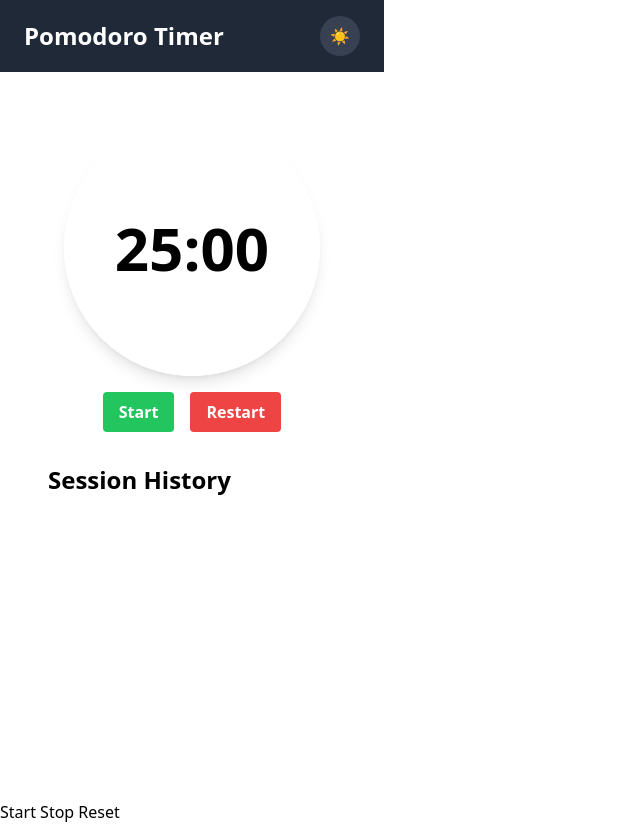
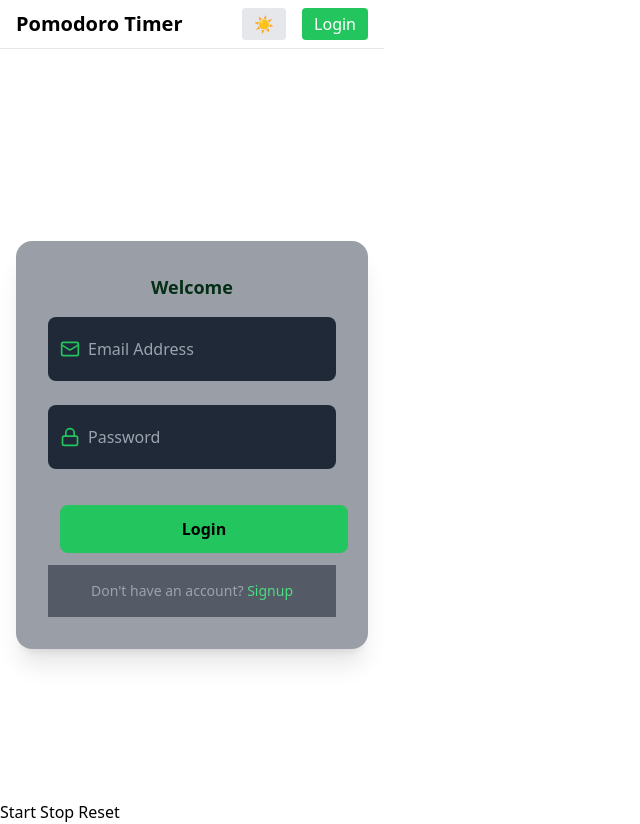
Before and after one commit to tinbit25/Pomodoro-Extension, a React (Vite) app in the folder promodoro-extention/: page / in a window 1280 px wide. Shown: the whole page, without its empty margins (0-640 px from the left). Built offline with nearby package versions, Linux system fonts and the light colour scheme.

Commit message:
pomodroro extension configur

```diff
--- a/promodoro-extention/package.json
+++ b/promodoro-extention/package.json
@@ -10,10 +10,13 @@
     "preview": "vite preview"
   },
   "dependencies": {
+    "framer-motion": "^11.15.0",
+    "lucide-react": "^0.469.0",
     "react": "^18.3.1",
     "react-dom": "^18.3.1",
     "react-icons": "^5.4.0",
-    "react-router-dom": "^7.1.0"
+    "react-router-dom": "^7.1.0",
+    "zustand": "^5.0.2"
   },
   "devDependencies": {
     "@eslint/js": "^9.15.0",
--- a/promodoro-extention/src/App.jsx
+++ b/promodoro-extention/src/App.jsx
@@ -1,21 +1,118 @@
-// src/App.js
 import React, { useState } from "react";
 import Header from "./components/Header";
 import Home from "./components/pages/Home";
 import States from "./components/pages/States";
+import { motion } from "framer-motion";
+import { Mail, Lock, Loader } from "lucide-react";
+import { Link } from 'react-router-dom';
+import Input from './components/Input';
 
 const App = () => {
   const [isDarkMode, setIsDarkMode] = useState(false);
   const [sessionData, setSessionData] = useState([]);
+  const [isLoggedIn, setIsLoggedIn] = useState(false);
+  const [isLoading, setIsLoading] = useState(false); // Added loading state
+  const [error, setError] = useState(""); // To store error messages, if any
 
   const toggleTheme = () => setIsDarkMode((prev) => !prev);
 
+  const handleLogin = async (email, password) => {
+    setIsLoading(true); // Set loading to true when login starts
+    setError(""); // Clear any previous errors
+
+    try {
+      // Simulate login logic (replace with actual API call or authentication logic)
+      const result = await fakeLogin(email, password); // Replace with your login function
+      if (result.success) {
+        setIsLoggedIn(true);
+        setSessionData(result.data); // Save session data if login is successful
+      } else {
+        setError("Invalid credentials. Please try again.");
+      }
+    } catch (err) {
+      setError("An error occurred. Please try again.");
+    } finally {
+      setIsLoading(false); // Set loading to false when login finishes
+    }
+  };
+
+  // Simulating login function (replace with real one)
+  const fakeLogin = async (email, password) => {
+    return new Promise((resolve, reject) => {
+      setTimeout(() => {
+        if (email === "test@example.com" && password === "password123") {
+          resolve({ success: true, data: { email } });
+        } else {
+          resolve({ success: false });
+        }
+      }, 2000); // Simulate a 2-second delay for the login
+    });
+  };
+
   return (
     <div className={`w-96 h-48 ${isDarkMode ? "dark bg-gray-900 text-white" : "bg-white text-black"} h-screen flex flex-col`}>
-      <Header isDarkMode={isDarkMode} toggleTheme={toggleTheme} />
+      <Header
+        isDarkMode={isDarkMode}
+        toggleTheme={toggleTheme}
+        isLoggedIn={isLoggedIn}
+        onLogin={() => setIsLoggedIn(true)}
+        onLogout={() => { setIsLoggedIn(false); setSessionData([]); }}
+      />
       <main className="flex-1 p-4">
-        <Home setSessionData={setSessionData} />
-        <States sessionData={sessionData} />
+        {isLoggedIn ? (
+          <>
+            <Home setSessionData={setSessionData} />
+            <States sessionData={sessionData} />
+          </>
+        ) : (
+          <div className="flex flex-col items-center justify-center h-full">
+            <motion.div
+              initial={{ opacity: 0, y: 20 }}
+              animate={{ opacity: 1, y: 0 }}
+              transition={{ duration: 0.5 }}
+              className="max-w-md w-full bg-gray-700 bg-opacity-50 rounded-2xl backdrop-filter backdrop-blur-xl shadow-xl overflow-hidden p-8 mx-auto mt-10"
+            >
+              <h2 className="text-lg font-bold text-green-950 text-center mb-4">
+                Welcome
+              </h2>
+              <form
+                onSubmit={(e) => {
+                  e.preventDefault();
+                  handleLogin(e.target.email.value, e.target.password.value);
+                }}
+              >
+                <Input
+                  icon={Mail}
+                  type="text"
+                  placeholder="Email Address"
+                  name="email"
+                />
+                <Input
+                  icon={Lock}
+                  type="password"
+                  placeholder="Password"
+                  name="password"
+                />
+                {error && <p className="text-red-500 font-semibold mb-2">{error}</p>}
+                <motion.button
+                  className="w-full m-3 p-3 rounded-lg font-bold bg-green-500 hover:bg-green-900 focus:outline-none focus:ring-2 focus:ring-green-300 focus:ring-offset-2 focus:ring-offset-gray-900 transition duration-200"
+                  type="submit"
+                  disabled={isLoading} // Disable button during loading
+                >
+                  {isLoading ? <Loader className="w-6 h-6 animate-spin mx-auto" /> : "Login"}
+                </motion.button>
+              </form>
+              <div className="flex flex-col h-full">
+                <div className="flex px-8 py-4 bg-gray-900 bg-opacity-50 justify-center">
+                  <p className="text-sm text-gray-400">
+                    Don't have an account?{" "}
+                    <Link to={'/signup'} className="text-green-400 hover:underline">Signup</Link>
+                  </p>
+                </div>
+              </div>
+            </motion.div>
+          </div>
+        )}
       </main>
     </div>
   );
--- a/promodoro-extention/src/components/Header.jsx
+++ b/promodoro-extention/src/components/Header.jsx
@@ -1,16 +1,36 @@
 import React from "react";
 
-const Header = ({ isDarkMode, toggleTheme }) => (
-  <header className="bg-gray-800 text-white py-4 px-6 flex justify-between items-center">
-    <h1 className="font-bold text-2xl">Pomodoro Timer</h1>
+const Header = ({ isDarkMode, toggleTheme, isLoggedIn, onLogin, onLogout }) => {
+  return (
+    <header className="flex items-center justify-between px-4 py-2 border-b">
+      <h1 className="text-xl font-bold">Pomodoro Timer</h1>
+      <div className="flex items-center space-x-4">
         <button
+          className={`px-3 py-1 rounded ${
+            isDarkMode ? "bg-gray-800 text-white" : "bg-gray-200"
+          }`}
           onClick={toggleTheme}
-      className="w-10 h-10 flex items-center justify-center rounded-full bg-gray-700 text-yellow-400"
-      aria-label="Toggle Dark Mode"
         >
           {isDarkMode ? "🌙" : "☀️"}
         </button>
+        {isLoggedIn ? (
+          <button
+            className="px-3 py-1 bg-red-500 text-white rounded"
+            onClick={onLogout}
+          >
+            Logout
+          </button>
+        ) : (
+          <button
+            className="px-3 py-1 bg-green-500 text-white rounded"
+            onClick={onLogin}
+          >
+            Login
+          </button>
+        )}
+      </div>
     </header>
   );
+};
 
 export default Header;
--- /dev/null
+++ b/promodoro-extention/src/components/Input.jsx
@@ -0,0 +1,17 @@
+import React from 'react';
+
+const Input = ({ icon: Icon, ...props }) => {
+  return (
+    <div className='relative mb-6'>
+      <div className='absolute inset-y-0 flex items-center pl-3'>
+        <Icon className="w-5 h-5 text-green-500" />
+      </div>
+      <input
+        {...props}
+        className='w-full pl-10 py-5 bg-gray-800 rounded-lg focus:border-green-500 focus:ring-2 focus:ring-green-500 text-white placeholder-gray-400 transition duration-200'
+      />
+    </div>
+  );
+}
+
+export default Input;
--- /dev/null
+++ b/promodoro-extention/src/components/pages/Login.jsx
@@ -0,0 +1,79 @@
+import { useState } from "react";
+import { useNavigate } from "react-router-dom";
+import { motion } from "framer-motion";
+import { Mail, Lock, Loader } from "lucide-react"; // Assuming these are the correct imports
+
+
+const Login = () => {
+  const navigate = useNavigate();
+  const { login, isLoading, error } = useAuthStore();
+
+  // Define state for email and password
+  const [email, setEmail] = useState('');
+  const [password, setPassword] = useState('');
+
+  const handleLogin = async (e) => {
+    e.preventDefault();
+    const success = await login(email, password);
+    if (success) {
+      navigate("/home"); // Navigate to the home page after successful login
+    }
+  };
+
+  return (
+    <>
+      <motion.div
+        initial={{ opacity: 0, y: 20 }}
+        animate={{ opacity: 1, y: 0 }}
+        transition={{ duration: 0.5 }}
+        className="max-w-md w-full bg-gray-700 bg-opacity-50 email rounded-2xl backdrop-filter backdrop-blur-xl shadow-xl overflow-hidden p-8 mx-auto mt-10"
+      >
+        <h2 className="text-lg font-bold text-green-950 text-center mb-4">
+          Welcome Back
+        </h2>
+        <form onSubmit={handleLogin}>
+          <Input
+            icon={Mail}
+            type="text"
+            placeholder="Email Address"
+            value={email}
+            onChange={(e) => setEmail(e.target.value)}
+          />
+          <Input
+            icon={Lock}
+            type="password"
+            placeholder="Password"
+            value={password}
+            onChange={(e) => setPassword(e.target.value)}
+          />
+
+          <Link to="/forgot-password" className="text-green-400 hover:underline mb-3">
+            Forgot Password?
+          </Link>
+          {error && <p className="text-red-500 font-semibold mb-2">{error}</p>}
+
+          <motion.button
+            className="w-full m-3 p-3 rounded-lg font-bold bg-green-500 hover:bg-green-900 focus:outline-none focus:ring-2 focus:ring-green-300 focus:ring-offset-2 focus:ring-offset-gray-900 transition duration-200"
+            type="submit"
+            disabled={isLoading}
+          >
+            {isLoading ? <Loader className="w-6 h-6 animate-spin mx-auto" /> : "Login"}
+          </motion.button>
+        </form>
+
+        <div className="flex flex-col h-full">
+          <div className="flex px-8 py-4 bg-gray-900 bg-opacity-50 justify-center">
+            <p className="text-sm text-gray-400">
+              Don't have an account?{" "}
+              <Link to="/signup" className="text-green-400 hover:underline">
+                Signup
+              </Link>
+            </p>
+          </div>
+        </div>
+      </motion.div>
+    </>
+  );
+};
+
+export default Login;
--- a/promodoro-extention/src/index.jsx
+++ b/promodoro-extention/src/index.jsx
@@ -1,12 +1,9 @@
-import React from "react";
-import ReactDOM from "react-dom/client";
-import App from "./App";
-import "./index.css";
-import "./App.css";
+import React from 'react';
+import ReactDOM from 'react-dom/client';
+import App from './App';
 
-const root = ReactDOM.createRoot(document.getElementById("root"));
-root.render(
-  <React.StrictMode>
-    <App />
-  </React.StrictMode>
-);
+// Create the root element using createRoot (React 18)
+const root = ReactDOM.createRoot(document.getElementById('root'));
+
+// Render the App component
+root.render(<App />);
```
Also changed, not shown: promodoro-extention/src/main.jsx (+10 -5 lines), promodoro-extention/src/components/pages/Logout.jsx (deleted), 1 other file (tests, documents, lock files or other folders). Lines whose indentation alone changed are shown as unchanged.
